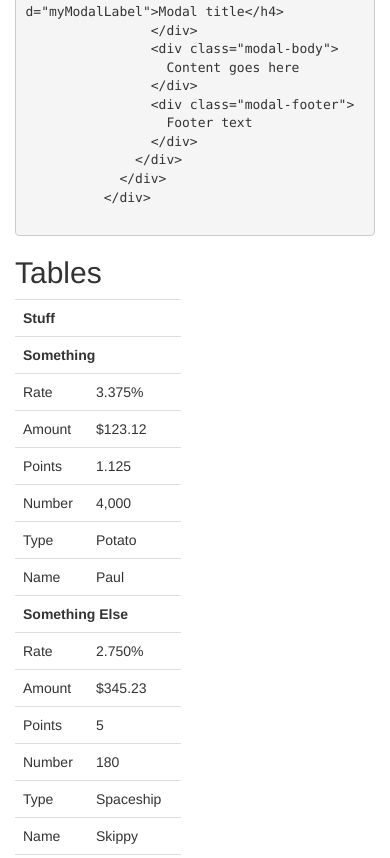
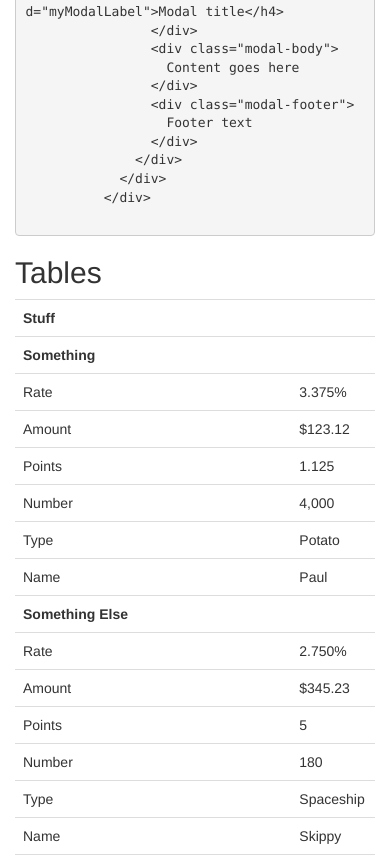
Before and after one commit to megancoyle/javascript-library, a website: page index.html in a window 390 px wide. Shown: the part 2613-3471 px from the top of the page. Drawn offline with nearby package versions, Linux system fonts and the light colour scheme.

Commit message:
Style mobile table

```diff
--- a/styles.css
+++ b/styles.css
@@ -165,6 +165,9 @@ ul.tabs li.active {
   .mobile-table {
     display: block;
   }
+  td {
+    width: 100%;
+  }
 }
 
 /* Image Styles */
```
